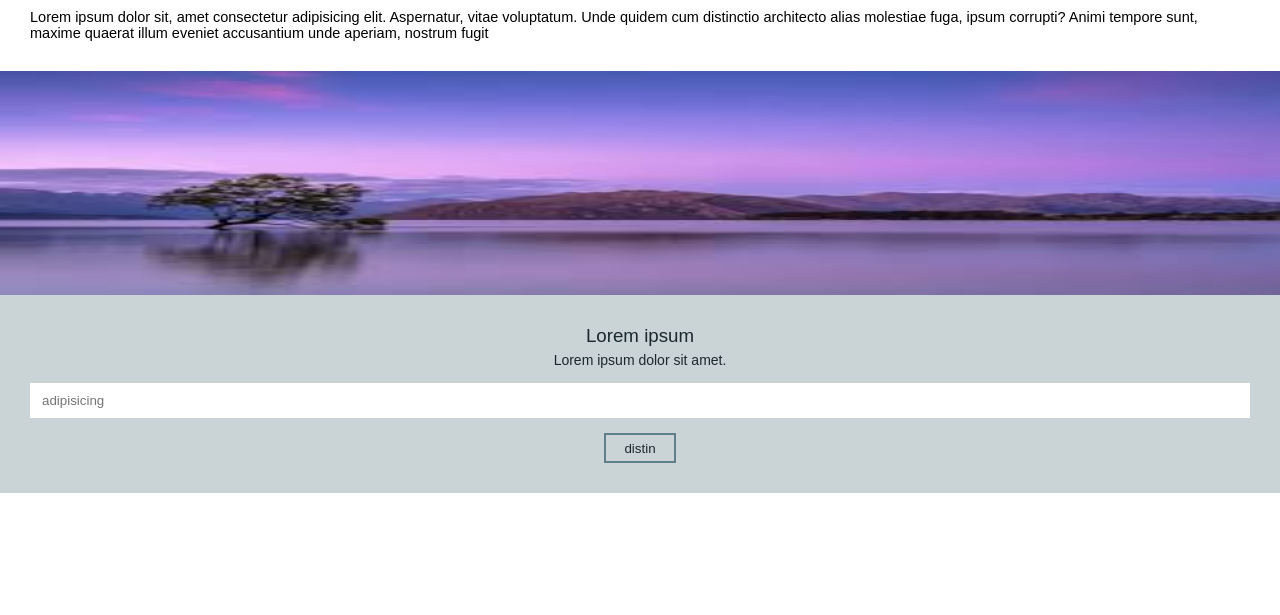
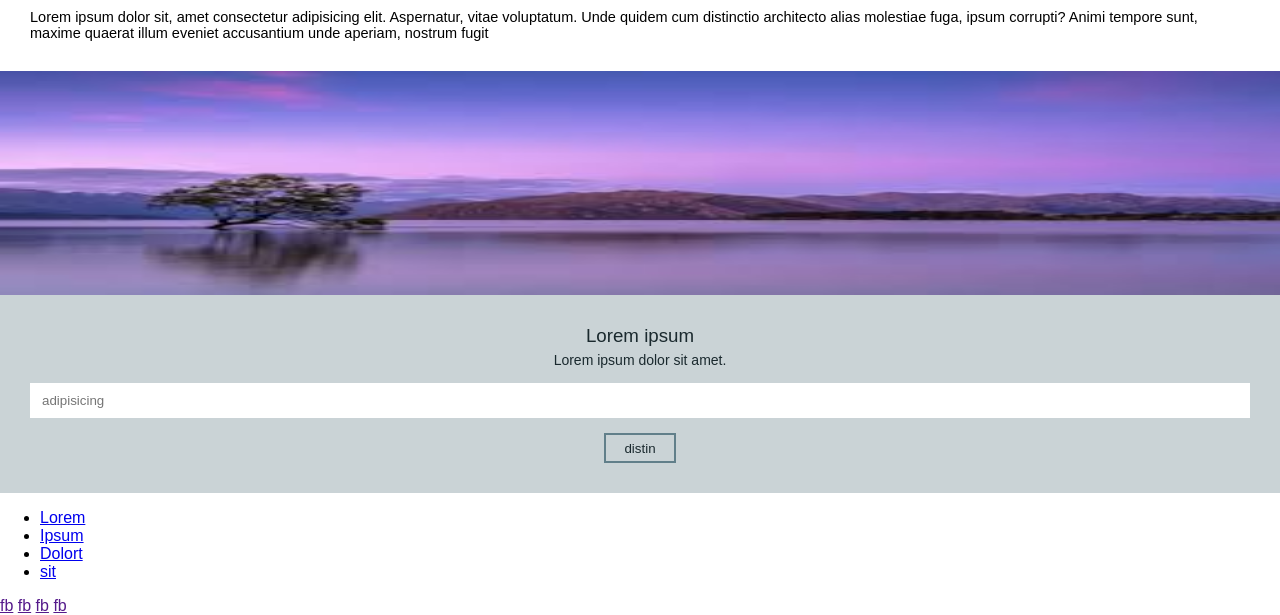
Before and after one commit to felizardochirindja/web-page-template, a plain HTML site: page index.html in a window 1280 px wide. Shown: the part 905-1520 px from the top of the page. Before the commit the page ends 1398 px from the top, so only its background shows below. Drawn offline with Linux system fonts and the light colour scheme.

Commit message:
footer elements added

```diff
--- a/index.html
+++ b/index.html
@@ -100,7 +100,19 @@
         </section>
 
         <footer>
+            <ul class="nav">
+                <li><a href="#">Lorem</a></li>
+                <li><a href="#">Ipsum</a></li>
+                <li><a href="#">Dolort</a></li>
+                <li><a href="#">sit</a></li>
+            </ul>
 
+            <div class="icons">
+                <a href="">fb</a>
+                <a href="">fb</a>
+                <a href="">fb</a>
+                <a href="">fb</a>
+            </div>
         </footer>
     </main>
 
```
